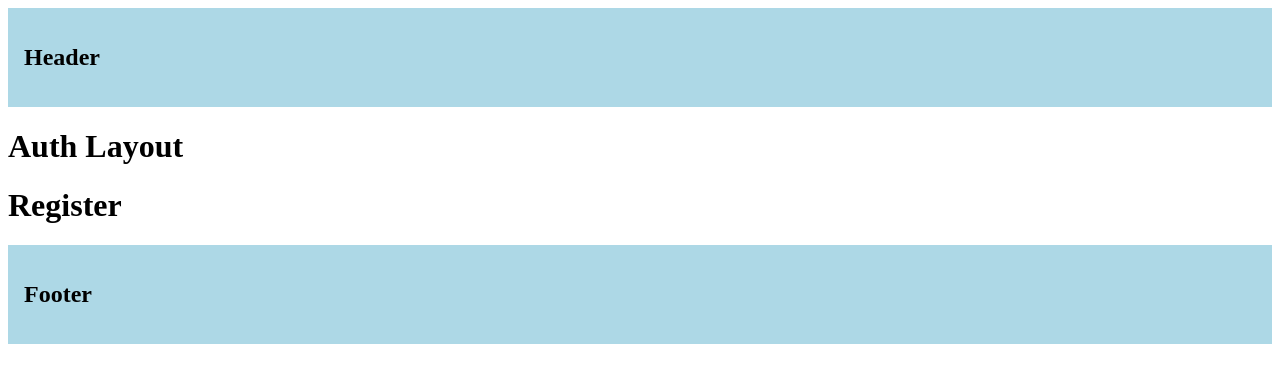
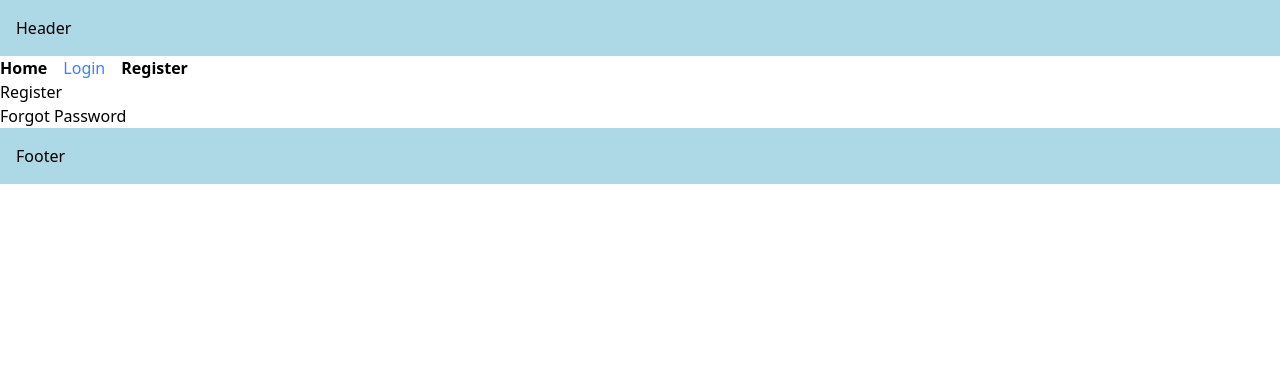
Before and after one commit to ChotaliyaYash/Next-JS-Practice, a Next.js app in the folder next_practice_one/: page /register in a window 1280 px wide. Shown: the top 382 px of the page. Built offline with nearby package versions, Linux system fonts and the light colour scheme.

Commit message:
style active links

```diff
--- a/next_practice_one/src/app/(auth)/(with-auth-layout)/layout.tsx
+++ b/next_practice_one/src/app/(auth)/(with-auth-layout)/layout.tsx
@@ -1,3 +1,7 @@
+"use client"
+
+import Link from 'next/link'
+import { usePathname } from 'next/navigation'
 import React from 'react'
 
 type AuthLayoutProps = {
@@ -8,10 +12,28 @@ const AuthLayout = (props: AuthLayoutProps) => {
 
     const { children } = props
 
+    const navLinks = [
+        { href: '/', label: 'Home' },
+        { href: '/login', label: 'Login' },
+        { href: '/register', label: 'Register' },
+    ]
+
+    const currentPath = usePathname();
+
+
     return (
         <>
-            <h1>Auth Layout</h1>
+            <div className='flex'>
+                {
+                    navLinks.map((link, index) => {
+                        const isActive = currentPath.startsWith(link.href);
+
+                        return <Link href={link.href} key={index} className={isActive ? "font-bold mr-4" : "text-blue-500 mr-4"}>{link.label}</Link>
+                    })
+                }
+            </div>
             {children}
+            <Link href={"/forgot-password"}>Forgot Password</Link>
         </>
     )
 }
--- /dev/null
+++ b/next_practice_one/src/app/globals.css
@@ -0,0 +1,3 @@
+@tailwind base;
+@tailwind components;
+@tailwind utilities;
--- a/next_practice_one/src/app/layout.tsx
+++ b/next_practice_one/src/app/layout.tsx
@@ -1,4 +1,5 @@
 import {Metadata} from "next"
+import './globals.css'
 
 export const metadata: Metadata = {
   title: {
```
